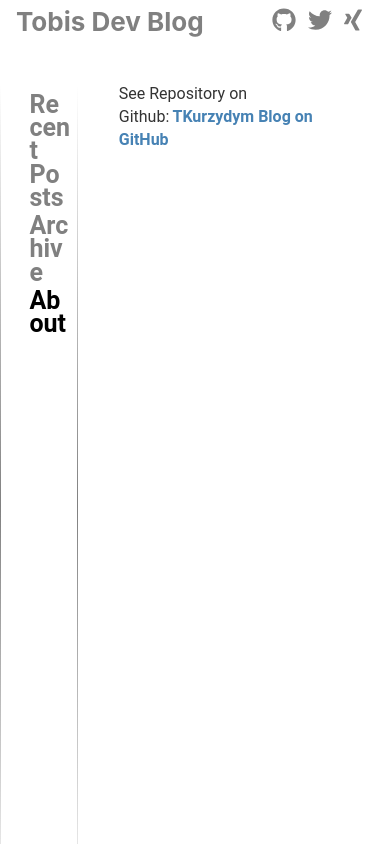
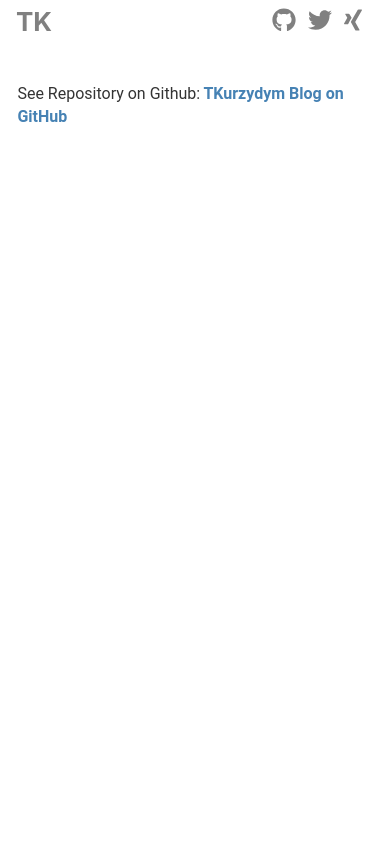
Before and after one commit to tkurzydym/blog, a Gatsby site: page /about in a window 390 px wide. Built offline with nearby package versions, Linux system fonts and the light colour scheme; Gatsby itself is replaced by a stand-in of ours.

Commit message:
responsive sidebar and header

```diff
--- a/package.json
+++ b/package.json
@@ -11,6 +11,7 @@
     "@fortawesome/free-solid-svg-icons": "^5.15.1",
     "@fortawesome/react-fontawesome": "^0.1.13",
     "@types/prismjs": "^1.16.2",
+    "@types/react-responsive": "^8.0.2",
     "babel-plugin-prismjs": "^2.0.1",
     "babel-plugin-styled-components": "^1.12.0",
     "babel-preset-gatsby": "^0.8.0",
@@ -31,6 +32,7 @@
     "react": "^16.12.0",
     "react-dom": "^16.12.0",
     "react-helmet": "^6.1.0",
+    "react-responsive": "^8.2.0",
     "styled-components": "^5.2.1"
   },
   "devDependencies": {
--- a/src/components/layout/header.tsx
+++ b/src/components/layout/header.tsx
@@ -4,13 +4,16 @@ import React from "react"
 import styled from "styled-components"
 import { FontAwesomeIcon } from "@fortawesome/react-fontawesome"
 import { faGithub, faTwitter, faXing } from "@fortawesome/free-brands-svg-icons"
+import MediaQuery from 'react-responsive'
 
 const Banner = styled.div`
   max-width: 960px;
   height: 50px;
   padding: 0.5em;
   padding-left: 1em;
-  position: fixed;
+  @media only screen and (min-width: 951px) {
+    position: fixed;
+  }
   float: left;
 `
 
@@ -47,7 +50,9 @@ const Header = ({ siteTitle }) => (
             textDecoration: `none`,
           }}
         >
-          {siteTitle}
+          <MediaQuery maxWidth={950}>TK</MediaQuery>
+          <MediaQuery minWidth={951}>{siteTitle}</MediaQuery>
+
         </Link>
       </h2>
     </Banner>
--- a/src/components/layout/layout.tsx
+++ b/src/components/layout/layout.tsx
@@ -16,11 +16,17 @@ import "./layout.css"
 import Sidebar from "./sidebar"
 
 import styled from "styled-components"
+import MediaQuery from "react-responsive"
 
 const Container = styled.div`
+  @media only screen and (max-width: 950px) {
+    width: 100%;
+  }
+  @media only screen and (min-width: 951px) {
     width: 80%;
     margin-left: auto;
     margin-right: auto;
+  }
 `
 
 const SidebarContainer = styled.div`
@@ -40,11 +46,16 @@ const SidebarContainer = styled.div`
       color-stop(1, transparent)
     )
     0 100%;;
+  a {
+    font-weight: normal;
+  }
 `
 
 const MainContainer = styled.div`
   margin: 0 auto;
+  @media only screen and (min-width: 951px) {
     margin-left: 20%;
+  }
   padding: 0 1.0875rem 1.45rem;
 `
 
@@ -63,9 +74,11 @@ const Layout = ({ children }) => {
     <>
       <Header siteTitle={data.site.siteMetadata?.title || `Title`} />
 
+      <MediaQuery minWidth={951}>
         <SidebarContainer>
             <Sidebar docked={true} open={true}></Sidebar>
         </SidebarContainer>
+      </MediaQuery>
       <Container>
         <MainContainer>
           <main>{children}</main>
```
Also changed, not shown: 1 other file. Lines whose indentation alone changed are shown as unchanged.
